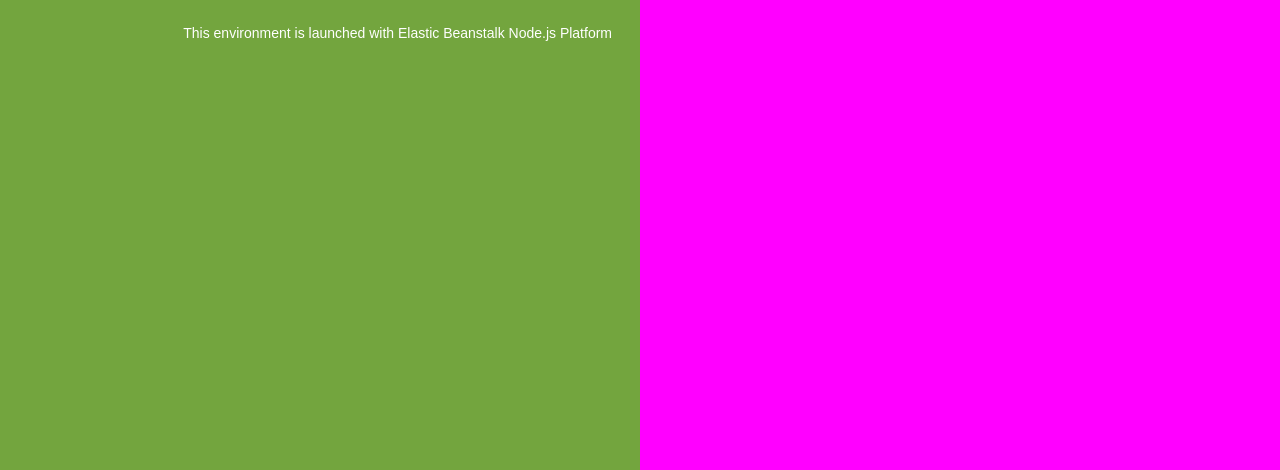
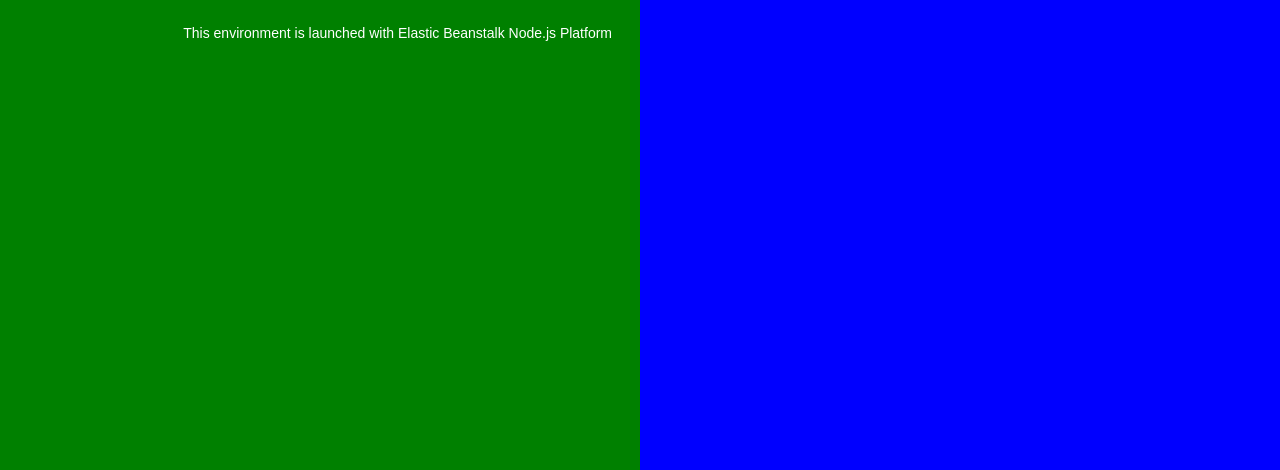
Before and after one commit to ehino/nodejs-web-app, a website: page index.html in a window 1280 px wide. Shown: the part 330-800 px from the top of the page. Drawn offline with Linux system fonts and the light colour scheme.

Commit message:
Color changes

```diff
--- a/index.html
+++ b/index.html
@@ -35,7 +35,7 @@
 
         text-align: right;
         padding-top: 11em;
-        background-color: #73A53E;
+        background-color: Green;
 
       }
       .textColumn p {
@@ -49,7 +49,7 @@
         bottom: 0px;
         left: 50%;
 
-        background-color: Magenta;
+        background-color: Blue;
       }
 
       h1 {
```
